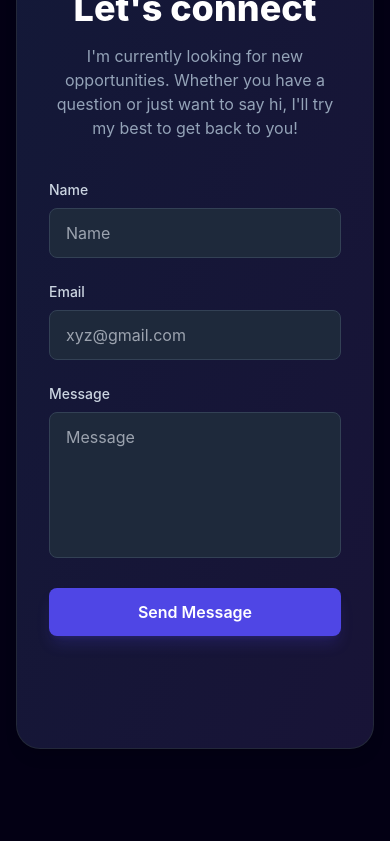
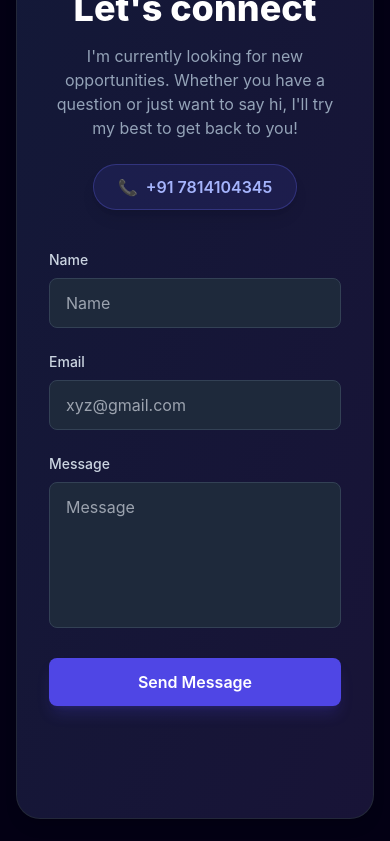
Before and after one commit to Bhav1101/bhavjot-portfolio, a React (Vite) app in the folder client/: page / in a window 390 px wide. Shown: the part 6014-6855 px from the top of the page. Built offline with nearby package versions, Linux system fonts and the light colour scheme.

Commit message:
feat: add contact phone number

```diff
--- a/client/src/components/sections/Contact.jsx
+++ b/client/src/components/sections/Contact.jsx
@@ -61,9 +61,12 @@ const Contact = () => {
       <div className="max-w-2xl mx-auto relative z-10 p-8 md:p-12">
         <div className="text-center mb-10">
           <h2 className="text-4xl font-extrabold mb-4 text-white">Let's connect</h2>
-          <p className="text-slate-400">
+          <p className="text-slate-400 mb-6">
             I'm currently looking for new opportunities. Whether you have a question or just want to say hi, I'll try my best to get back to you!
           </p>
+          <a href="tel:+917814104345" className="inline-flex items-center gap-2 px-6 py-2.5 bg-indigo-900/30 border border-indigo-500/30 hover:bg-indigo-600/20 hover:border-indigo-500/50 transition-all rounded-full text-indigo-300 font-semibold shadow-lg">
+            <span>📞</span> +91 7814104345
+          </a>
         </div>
 
         <form onSubmit={onSubmit} className="space-y-6">
--- a/client/src/config/cvData.js
+++ b/client/src/config/cvData.js
@@ -6,6 +6,7 @@ export const cvData = {
     github: "https://github.com/Bhav1101",
     linkedin: "https://linkedin.com/in/bhavjot-singh-933849336",
     email: "Bhavjot360@gmail.com",
+    phone: "+91 7814104345",
   },
   stats: [
     { label: "MERN Experience", value: "6 Months" },
```
